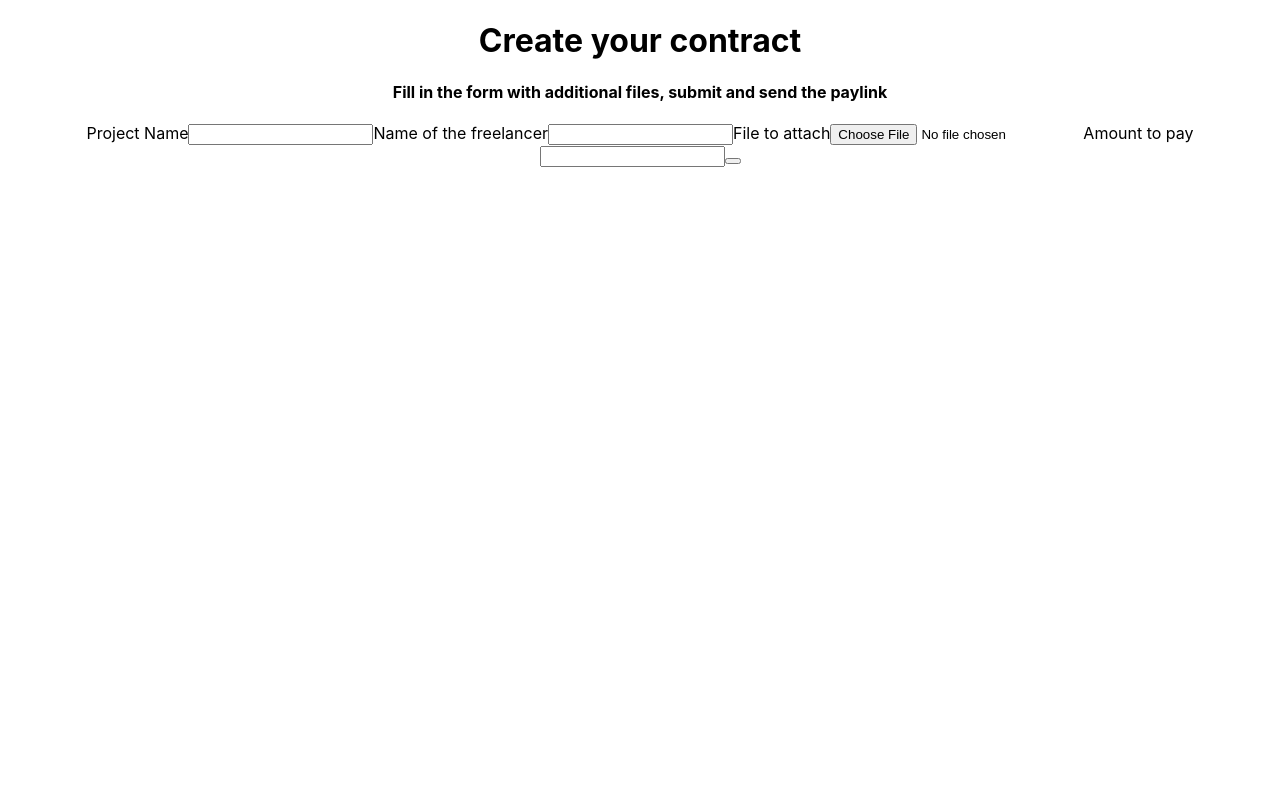
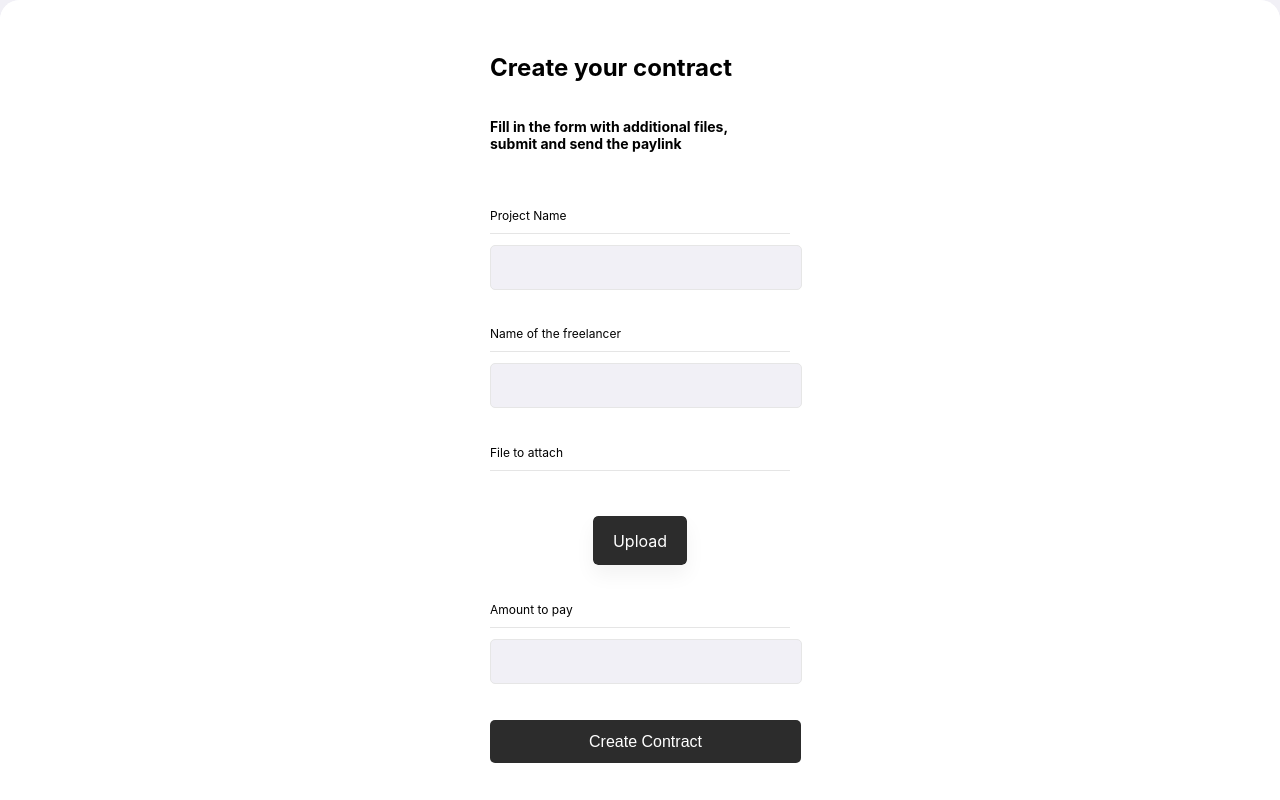
Before and after one commit to ethan0905/PBW_Hackathon_2023, a React (Create React App) app in the folder app/: page /createcontract in a window 1280 px wide. Built offline with nearby package versions, Linux system fonts and the light colour scheme.

Commit message:
form to create a contract | UI [OK]

```diff
--- a/app/src/App.css
+++ b/app/src/App.css
@@ -1,7 +1,5 @@
-.App {
-  text-align: center;
-}
 
+/*
 .App-logo {
   height: 40vmin;
   pointer-events: none;
@@ -35,4 +33,4 @@
   to {
     transform: rotate(360deg);
   }
-}
+} */
--- a/app/src/assets/css/create_contract/formContract.css
+++ b/app/src/assets/css/create_contract/formContract.css
@@ -1,5 +1,172 @@
+.bg-form {
+    width: 100%;
+    position: relative;
+    background-color: #F1F0F6;
+    padding-bottom: 20px;
+    padding-bottom: 20px;
+}
+
+.form-body {
+    width: 100%;
+}
+
 .form-contract {
+    position: absolute;
     display: flex;
-    flex-direction: row;
+    justify-content: space-evenly;
+    align-items: center;
+    align-content: center;
+    background-color: white;
+    width: 100%;
+    height: 100vh;
+    flex-direction: column;
+    /* height: 30px;
+    width: 100%; */
+    border-top-left-radius: 20px;
+    border-top-right-radius: 20px;
+}
+
+.label-contract-form {
+    display: flex;
+    align-items: stretch;
+    flex-direction: column;
+    width: 300px;
+    gap: 2px;
+}
+
+.label-contract-form label {
+    font-size: 12px;
+}
+
+.label-contract-form h1 {
+    font-size: 24px;
+}
+
+.label-contract-form h4 {
+    font-size: 14px;
+    padding-right: 20px;
+}
+
+.label-contract-form hr {
+    width: 100%;
+    /* border: 1px, solid, #8fa8cd; */
+    border: 0;
+    height: 0;
+    border-top: 1px solid rgba(0, 0, 0, 0.1);
+    border-bottom: 1px solid rgba(255, 255, 255, 0.3);
+}
+
+.select-box {
+    display: flex;
+    width: 100%;
+    height: 33px;
+    border-radius: 5px;
+    padding-right: 5px;
+    border: 1px solid #e6e6e6;
+    background-color: #F1F0F6;
+    font-family: 'Inter';
+    font-size: 13px;
+    padding: 5px;
+}
+
+select-box:focus {
+    outline: none !important;
+    border-color: black;
+    box-shadow: 0px 10px 20px rgba(0, 0, 0, 0.05);
+
+}
+
+.select-box:hover {
+    outline: none !important;
+    border-color: black;
+    box-shadow: 0px 10px 20px rgba(0, 0, 0, 0.05);
+    cursor: text;
+
+    transition: border-color 2s ease-out;
+}
+
+/* .form-div3 .btn-connexion {
+    background-color: #A5DFD5 ;
+    color: #282828;
+    box-shadow: 0px 10px 20px rgba(0, 0, 0, 0.05);
+    font-family: 'Inter';
+    font-weight: 600;
+    font-size: 16px;
+    border-radius: 10rem;
+    min-height: 2.5em;
+    max-height: 2.5em;
+    padding-left: 2em;
+    padding-right: 2em;
+} */
+
+.btn-connexion {
+    border-style: none;
+    background-color: #2C2C2C;
+    color: #ffffff;
+    box-shadow: 0px 10px 20px rgba(0, 0, 0, 0.05);
+    font-family: 'Poppins';
+    font-weight: 600;
+    font-size: 16px;
+    border-radius: 5px;
+    min-height: 2.5em;
+    max-height: 2.5em;
+    padding-left: 2em;
+    padding-right: 2em;
+}
+
+.btn {
+    background-color: #2C2C2C;
+    border-style: none;
+    color: #ffffff;
+    width: 100%;
+    height: 43px;
+    border-radius: 5px;
+    padding-right: 5px;
+    width: 311px;
+    padding: 8px 20px;
+    /* border-radius: 8px; */
+    font-size: 16px;
+    /* font-weight: bold; */
+    /* cursor: pointer; */
+    /* box-shadow: 0 10px 20px rgb(0 0 0 / 5%); */
+}
+
+.upload-btn-wrapper {
+    position: relative;
+    overflow: hidden;
+    display: flex;
     justify-content: center;
+    align-items: center;
+    box-shadow: 0 10px 20px rgb(0 0 0 / 5%);
+    border-radius: 5px;
 }
+
+.upload-btn-wrapper input[type=file] {
+    font-size: 100px;
+    position: absolute;
+    left: 0;
+    top: 0;
+    opacity: 0;
+    /* width: 10px; */
+    /* box-shadow: 0 10px 20px rgb(0 0 0 / 5%); */
+}
+
+.btn-upload {
+    display: flex;
+    justify-content: center;
+    align-items: center;
+    background-color: #2C2C2C;
+    border-style: none;
+    color: #ffffff;
+    /* width: 100%; */
+    height: 33px;
+    border-radius: 5px;
+    padding-right: 5px;
+    /* width: 311px; */
+    padding: 8px 20px;
+    /* border-radius: 8px; */
+    font-size: 16px;
+    /* font-weight: bold; */
+    /* cursor: pointer; */
+    /* box-shadow: 0 10px 20px rgb(0 0 0 / 5%); */
+}
--- a/app/src/components/createcontract/CreateContract.jsx
+++ b/app/src/components/createcontract/CreateContract.jsx
@@ -1,22 +1,52 @@
+import { width } from "@mui/system";
 import React from "react";
+import "../../assets/css/create_contract/formContract.css";
 
 const CreateContract = () => {
   return (
-        <div>
-            <form>
+    <div className="bg-form">
+      <form className="form-body">
+        <div className="form-contract">
+          <div className="form-contract">
+            <div className="label-contract-form">
               <h1>Create your contract</h1>
-                <h4>Fill in the form with additional files, submit and send the paylink</h4>
+              <h4>
+                Fill in the form with additional files, submit and send the
+                paylink
+              </h4>
+            </div>
+
+            <div className="label-contract-form">
               <label>Project Name</label>
-                <input type="text"/>
+              <hr></hr>
+              <input className="select-box" type="text" />
+            </div>
+            <div className="label-contract-form">
               <label>Name of the freelancer</label>
-                <input type="text"/>
+              <hr></hr>
+              <input className="select-box" type="text" />
+            </div>
+            <div className="label-contract-form">
               <label>File to attach</label>
-                <input type="file"/>
+              <hr></hr>
+            </div>
+            <div className="upload-btn-wrapper">
+              <label className="btn-upload">Upload</label>
+              <input type="file" />
+            </div>
+            <div className="label-contract-form">
               <label>Amount to pay</label>
-                <input type="text"/>
-                <button></button>
+              <hr></hr>
+              <input className="select-box" type="text" />
+            </div>
+            <div className="label-contract-form">
+              <button className="btn">Create Contract</button>
+            </div>
+          </div>
+        </div>
       </form>
     </div>
   );
-    }
+};
+
 export default CreateContract;
```
Lines whose indentation alone changed are shown as unchanged.
